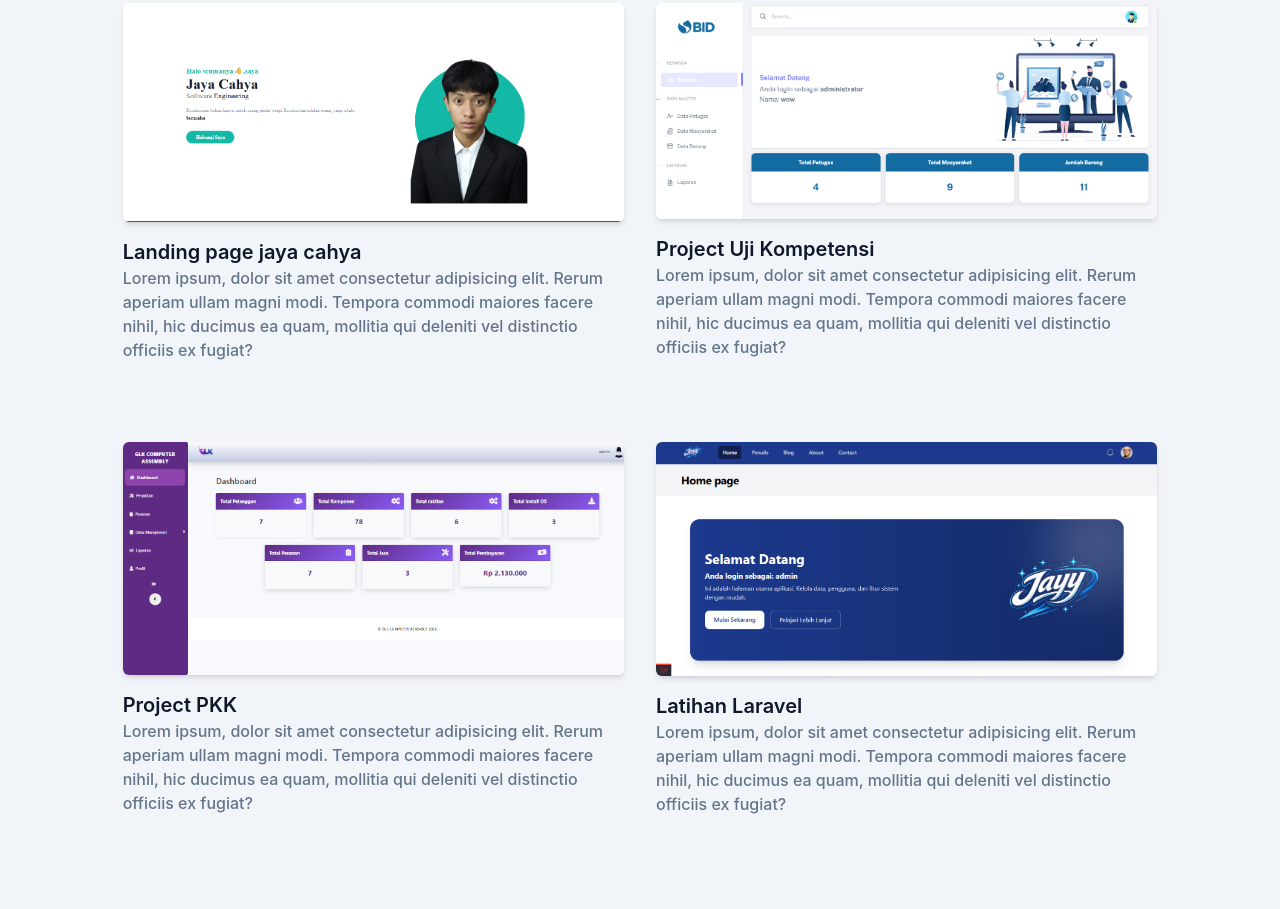
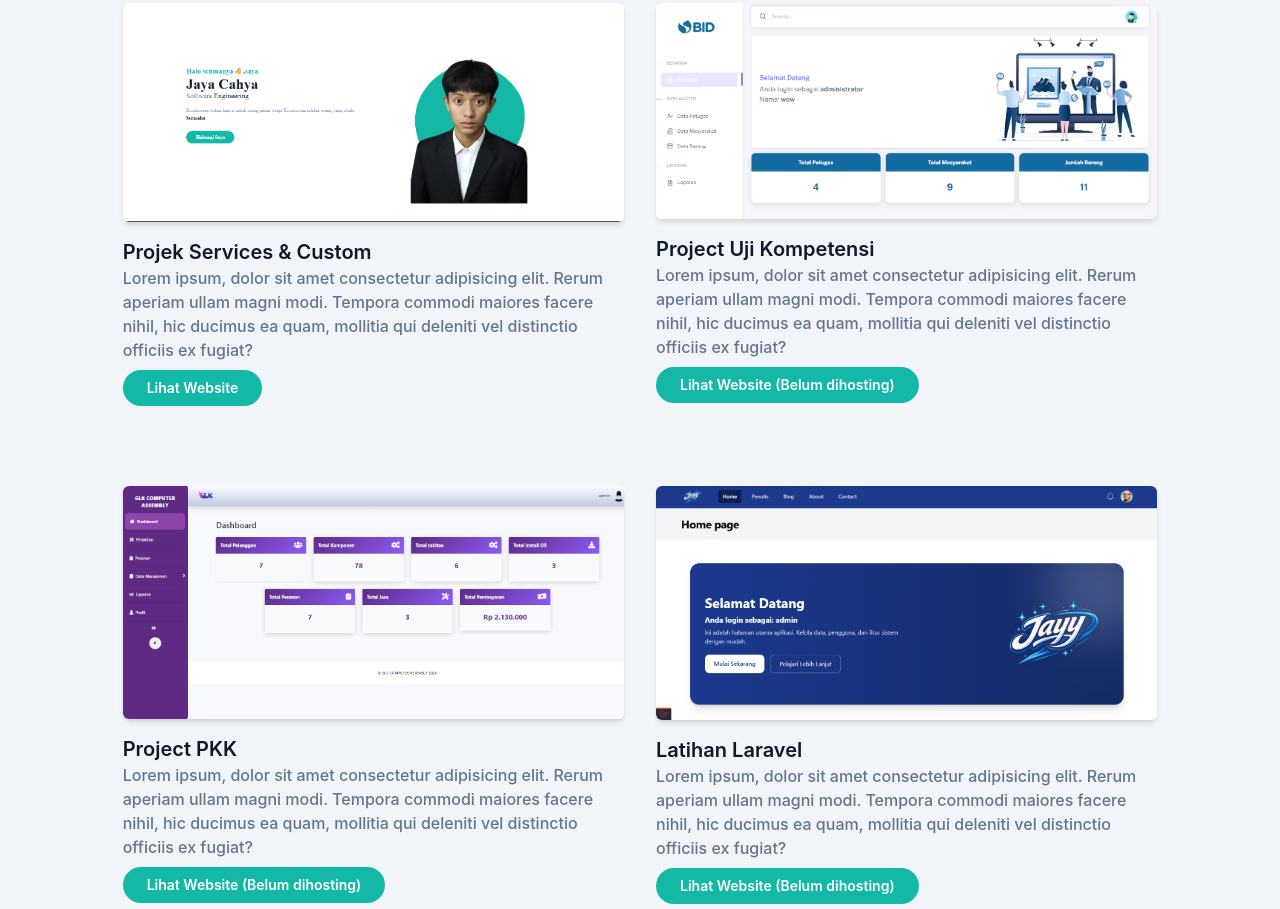
Before and after one commit to jayacahya/penambahan-portfolio, a website: page index.html in a window 1280 px wide. Shown: the part 1691-2600 px from the top of the page. Drawn offline with nearby package versions, Linux system fonts and the light colour scheme.

Commit message:
Update index.html

```diff
--- a/index.html
+++ b/index.html
@@ -177,8 +177,14 @@
                             <img src="dist/img/portfolio/pb.png" alt="Landing page" width="w-full">
                         </div>
                         <div class="mt-4"></div>
-                        <h3 class="font-semibold text-xl text-dark dark:text-white">Landing page jaya cahya</h3>
+                        <h3 class="font-semibold text-xl text-dark dark:text-white">Projek Services & Custom</h3>
                         <p class="font-medium text-base text-secondary">Lorem ipsum, dolor sit amet consectetur adipisicing elit. Rerum aperiam ullam magni modi. Tempora commodi maiores facere nihil, hic ducimus ea quam, mollitia qui deleniti vel distinctio officiis ex fugiat?</p>
+                        <div class="mt-2"></div>
+                        <a href="https://jayacahya.github.io/gaklagikentang/"
+                            target="_blank"
+                            class="inline-block px-6 py-2 text-sm font-semibold text-white bg-primary rounded-full hover:opacity-80 transition">
+                            Lihat Website
+                        </a>
                     </div>
                     <div class="mb-12 ">
                         <div class="rounded-md shadow-md overflow-hidden">
@@ -187,6 +193,12 @@
                         <div class="mt-4"></div>
                         <h3 class="font-semibold text-xl text-dark dark:text-white">Project Uji Kompetensi</h3>
                         <p class="font-medium text-base text-secondary">Lorem ipsum, dolor sit amet consectetur adipisicing elit. Rerum aperiam ullam magni modi. Tempora commodi maiores facere nihil, hic ducimus ea quam, mollitia qui deleniti vel distinctio officiis ex fugiat?</p>
+                        <div class="mt-2"></div>
+                        <a href="#"
+                            target="_blank"
+                            class="inline-block px-6 py-2 text-sm font-semibold text-white bg-primary rounded-full hover:opacity-80 transition">
+                            Lihat Website (Belum dihosting)
+                        </a>
                     </div>
                     <div class="mb-12 ">
                         <div class="rounded-md shadow-md overflow-hidden">
@@ -195,6 +207,12 @@
                         <div class="mt-4"></div>
                         <h3 class="font-semibold text-xl text-dark dark:text-white">Project PKK</h3>
                         <p class="font-medium text-base text-secondary">Lorem ipsum, dolor sit amet consectetur adipisicing elit. Rerum aperiam ullam magni modi. Tempora commodi maiores facere nihil, hic ducimus ea quam, mollitia qui deleniti vel distinctio officiis ex fugiat?</p>
+                        <div class="mt-2"></div>
+                        <a href="#"
+                            target="_blank"
+                            class="inline-block px-6 py-2 text-sm font-semibold text-white bg-primary rounded-full hover:opacity-80 transition">
+                            Lihat Website (Belum dihosting)
+                        </a>
                     </div>
                     <div class="mb-12 ">
                         <div class="rounded-md shadow-md overflow-hidden">
@@ -203,6 +221,12 @@
                         <div class="mt-4"></div>
                         <h3 class="font-semibold text-xl text-dark dark:text-white">Latihan Laravel</h3>
                         <p class="font-medium text-base text-secondary">Lorem ipsum, dolor sit amet consectetur adipisicing elit. Rerum aperiam ullam magni modi. Tempora commodi maiores facere nihil, hic ducimus ea quam, mollitia qui deleniti vel distinctio officiis ex fugiat?</p>
+                        <div class="mt-2"></div>
+                        <a href="#"
+                            target="_blank"
+                            class="inline-block px-6 py-2 text-sm font-semibold text-white bg-primary rounded-full hover:opacity-80 transition">
+                            Lihat Website (Belum dihosting)
+                        </a>
                     </div>
                 </div>
             </div>
```
